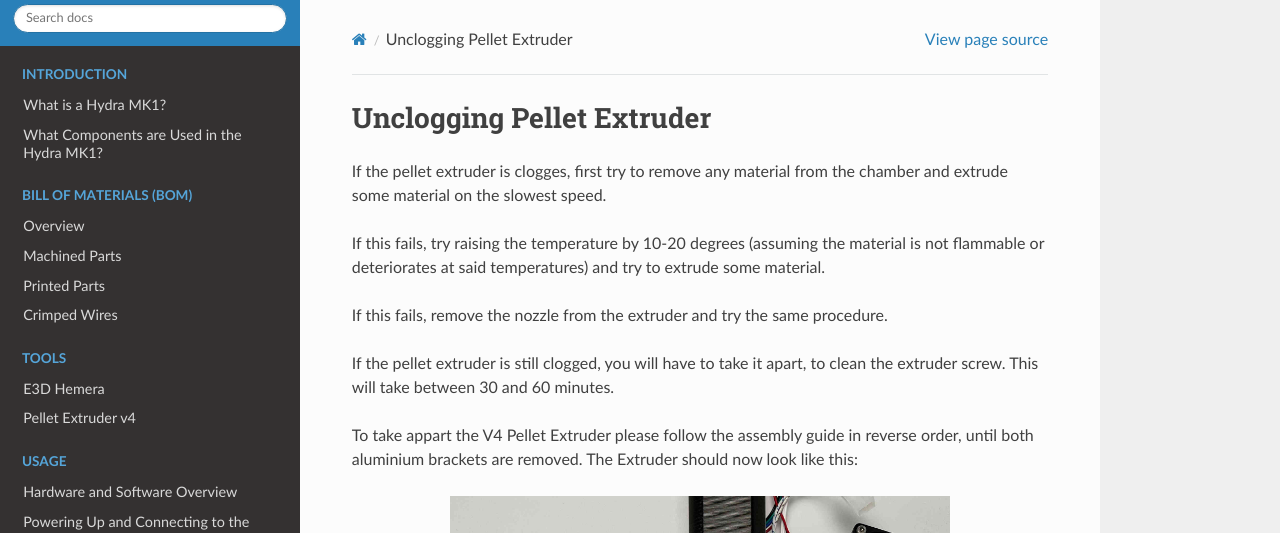
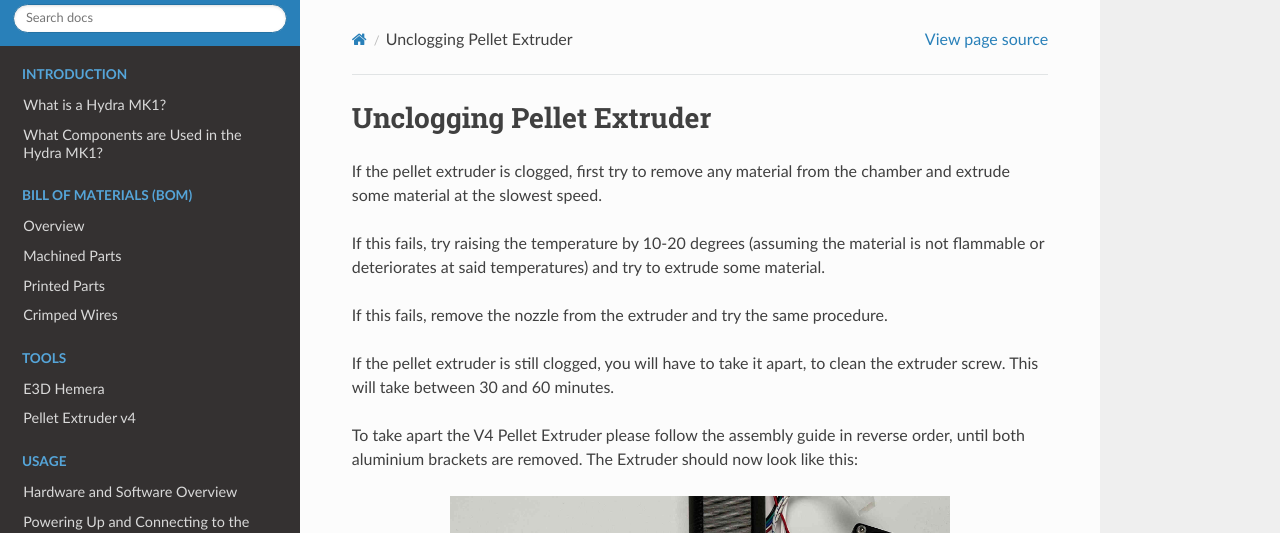
Before and after one commit to srl-ethz/hydra-documentation, a Sphinx documentation site: the page built from docs/source/maintenance/uncloggpellet.rst, in a window 1280 px wide and 900 px high. Shown: the top 533 px of the window. Built offline with Sphinx 7.4.7 and the Read the Docs theme 2.0.0, drawn with Linux system fonts in a browser that asks for light colours; pages that are not in the unit, such as notebooks, are missing from menus; some of the changed text lies outside the part shown.

Commit message:
Update uncloggpellet.rst

```diff
--- a/docs/source/maintenance/uncloggpellet.rst
+++ b/docs/source/maintenance/uncloggpellet.rst
@@ -2,7 +2,7 @@
 Unclogging Pellet Extruder
 ################################
 
-If the pellet extruder is clogges, first try to remove any material from the chamber and extrude some material on the slowest speed.
+If the pellet extruder is clogged, first try to remove any material from the chamber and extrude some material at the slowest speed.
 
 If this fails, try raising the temperature by 10-20 degrees (assuming the material is not flammable or deteriorates at said temperatures) and try to extrude some material.
 
@@ -10,7 +10,7 @@ If this fails, remove the nozzle from the extruder and try the same procedure.
 
 If the pellet extruder is still clogged, you will have to take it apart, to clean the extruder screw. This will take between 30 and 60 minutes.
 
-To take appart the V4 Pellet Extruder please follow the assembly guide in reverse order, until both aluminium brackets are removed. The Extruder should now look like this:
+To take apart the V4 Pellet Extruder please follow the assembly guide in reverse order, until both aluminium brackets are removed. The Extruder should now look like this:
 
 .. figure:: img/Maint1.jpg
     :align: center
```
Also changed, not shown: other parts of docs/source/maintenance/uncloggpellet.rst (+1 -1 lines).
